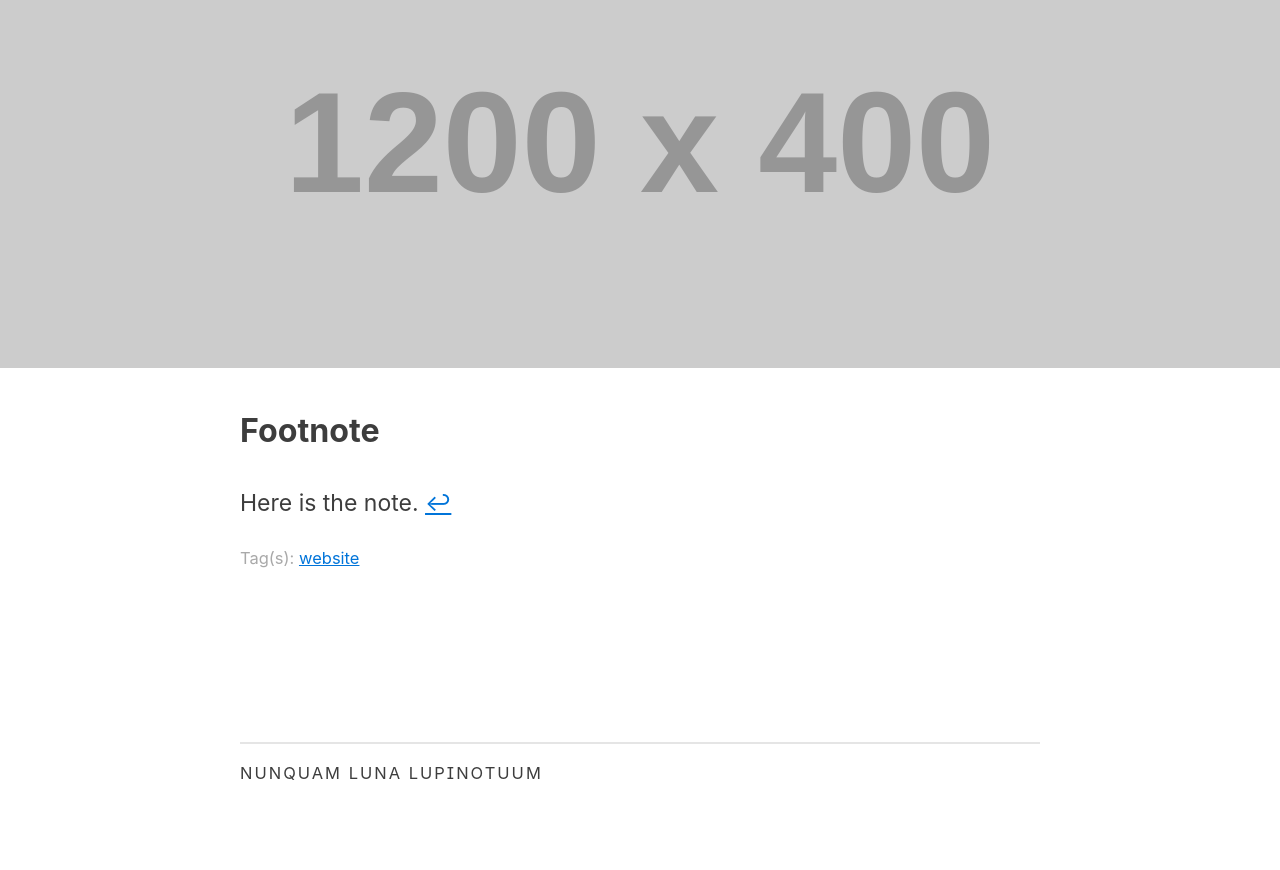
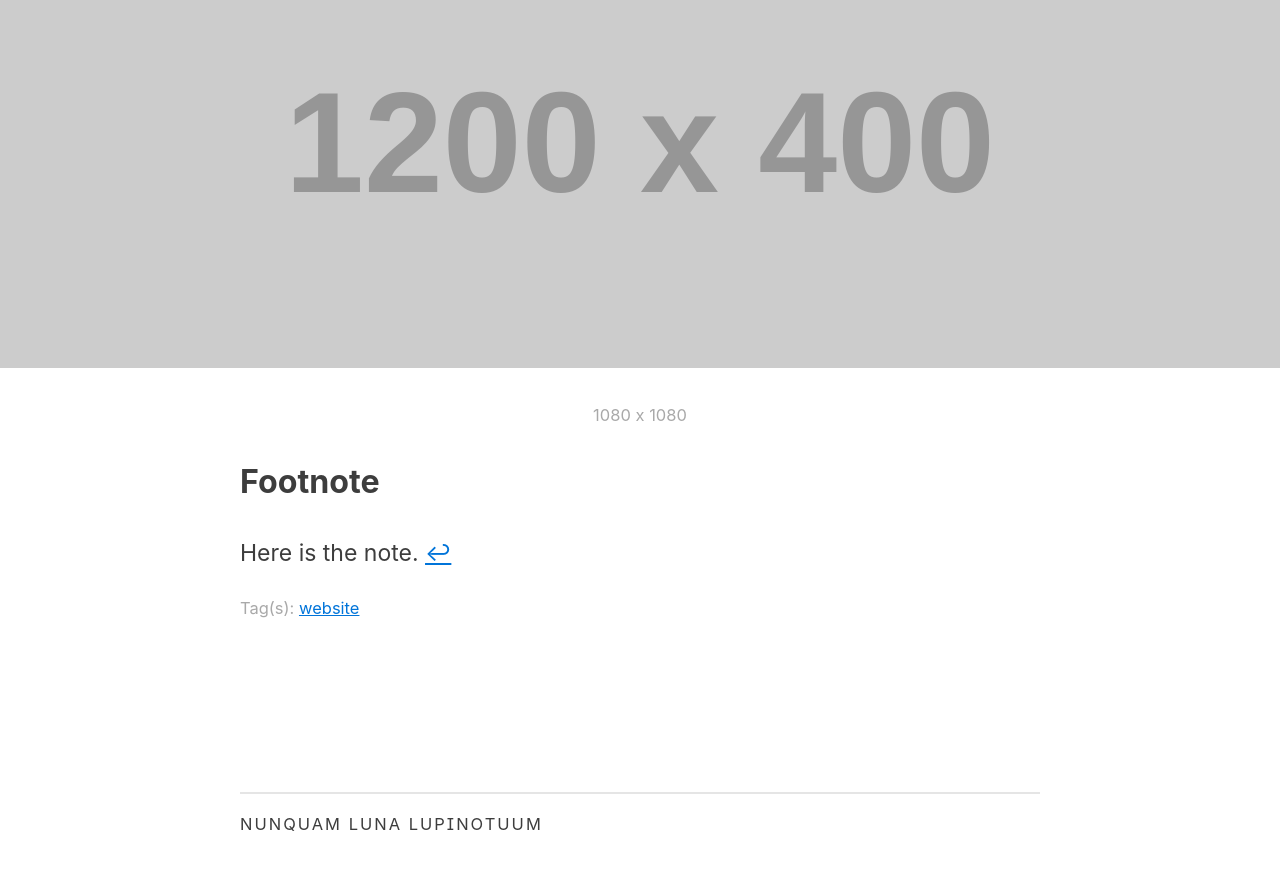
Before and after one commit to ajpwalser/ajpwalser.github.io, a Jekyll site: the page built from _posts/2020-04-17-Styles.md, in a window 1280 px wide and 900 px high, scrolled down 4401 px. Shown: the top 870 px of the window. Built offline with Jekyll 4.4.1, drawn with Linux system fonts in a browser that asks for light colours; some web fonts are replaced.

Commit message:
Update 2020-04-17-Styles.md

```diff
--- a/_posts/2020-04-17-Styles.md
+++ b/_posts/2020-04-17-Styles.md
@@ -67,6 +67,7 @@ Images are also responsive.
 They can also be full width.
 
 <img class="full-width" src="https://via.placeholder.com/1200x400">
+<figcaption>1080 x 1080</figcaption>
 
 ### Footnote
 {: .no_toc}
```
